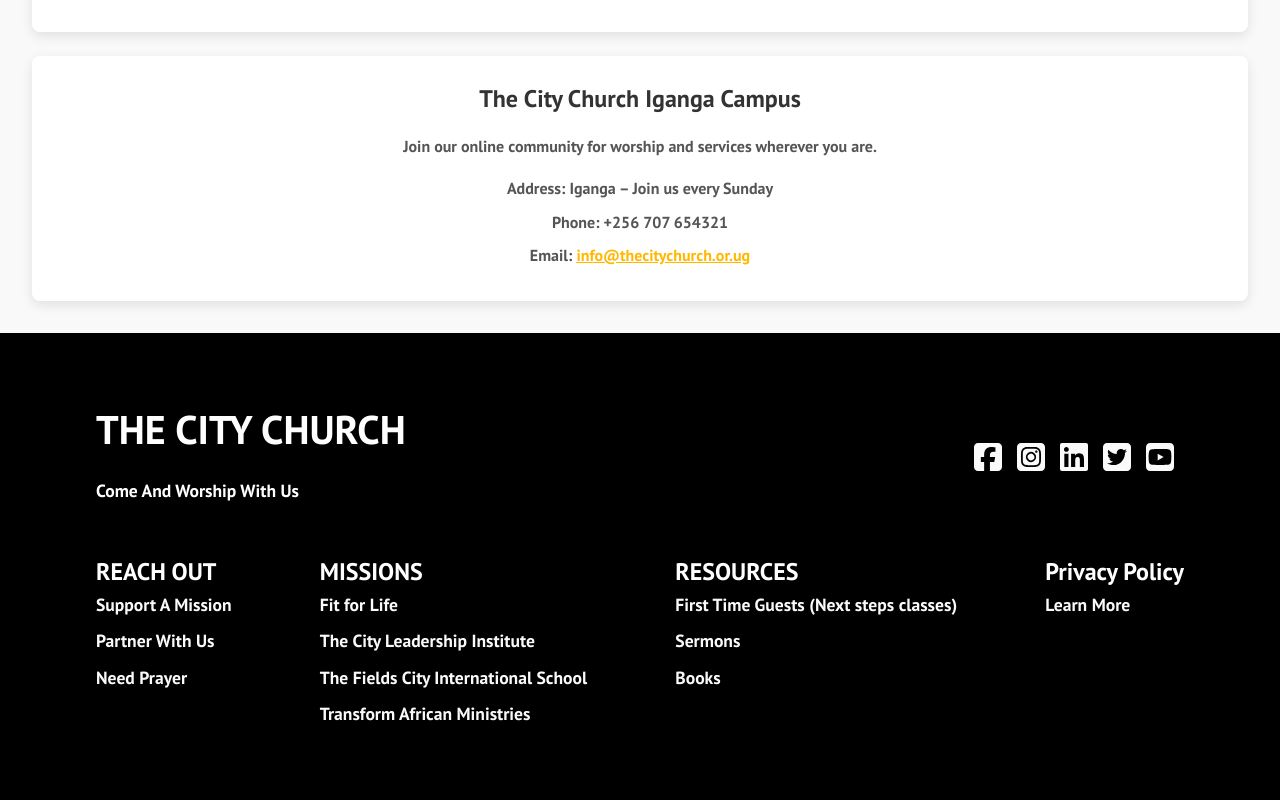
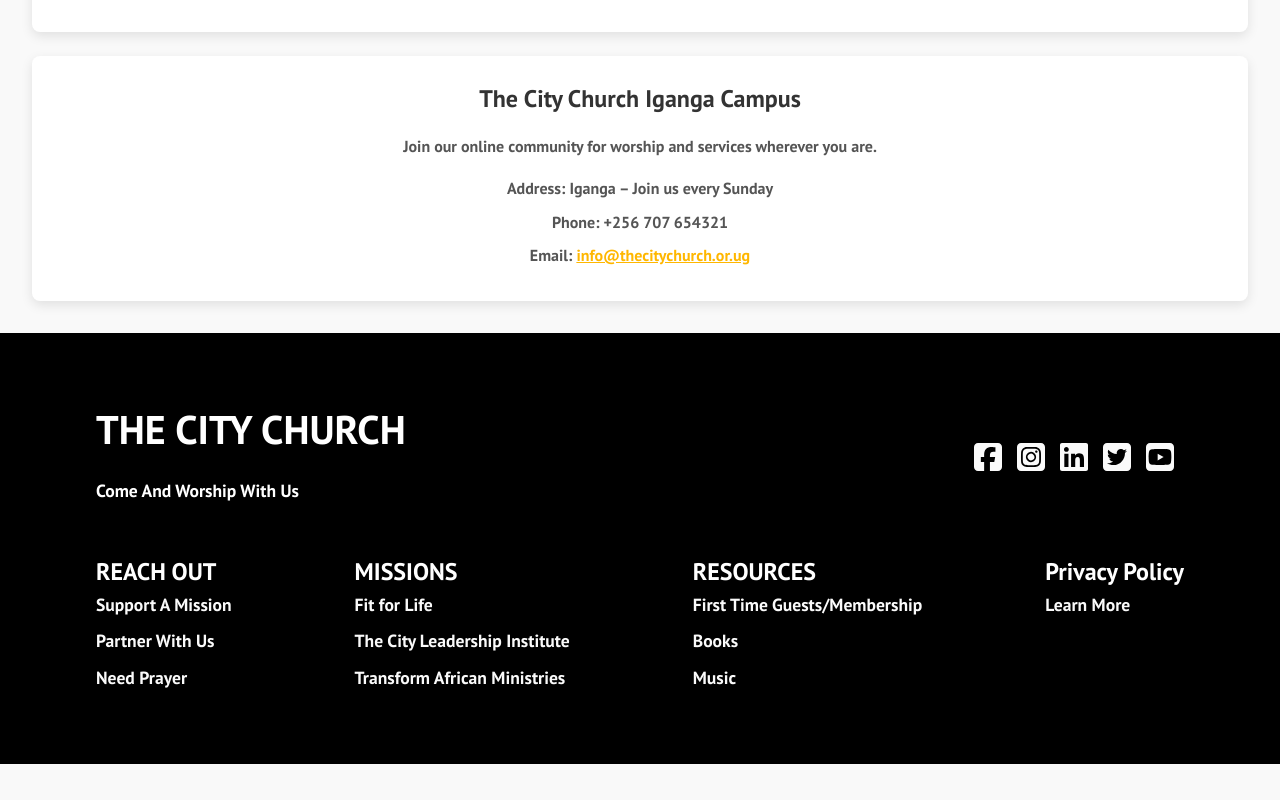
Before and after one commit to BcodezMUJJE/the-city-church-website, a React (Create React App) app in the folder church-website/: page / in a window 1280 px wide. Shown: the part 3976-4776 px from the top of the page. After the commit the page ends 4740 px from the top, so only its background shows below. Built offline with nearby package versions, Linux system fonts and the light colour scheme.

Commit message:
added more

```diff
--- a/church-website/src/components/Footer.css
+++ b/church-website/src/components/Footer.css
@@ -76,6 +76,12 @@
   color: white; /* Change color on hover */
 }
 
+.footer .bottom a {
+  display: flex;
+  align-items: center;
+  gap: 8px;
+}
+
 /* Responsive styles */
 @media screen and (max-width: 850px) {
   .footer {
--- a/church-website/src/components/Footer.js
+++ b/church-website/src/components/Footer.js
@@ -48,16 +48,21 @@
         </div>
         <div>
           <h4>MISSIONS</h4>
-          <a href="/fitforlife"> Fit for Life</a>
+          <a href="/fitforlife">Fit for Life</a>
           <a href="/">The City Leadership Institute</a>
-          <a href="/">The Fields City International School</a>
           <a href="https://www.transformafricanministries.org/">Transform African Ministries</a>
         </div>
         <div>
           <h4>RESOURCES</h4>
-          <a href="/">First Time Guests (Next steps classes)</a>
-          <a href="/">Sermons</a>
+          <a href="/">First Time Guests/Membership</a>
           <a href="/">Books</a>
+          <a
+            href="https://open.spotify.com/artist/48Uz3wlAuTWxnvj4uXQPD2" // Corrected Spotify link
+            target="_blank" // Open in a new tab
+            rel="noopener noreferrer" // Security best practice
+          >
+            Music
+          </a>
         </div>
         <div>
           <h4>Privacy Policy</h4>
```
